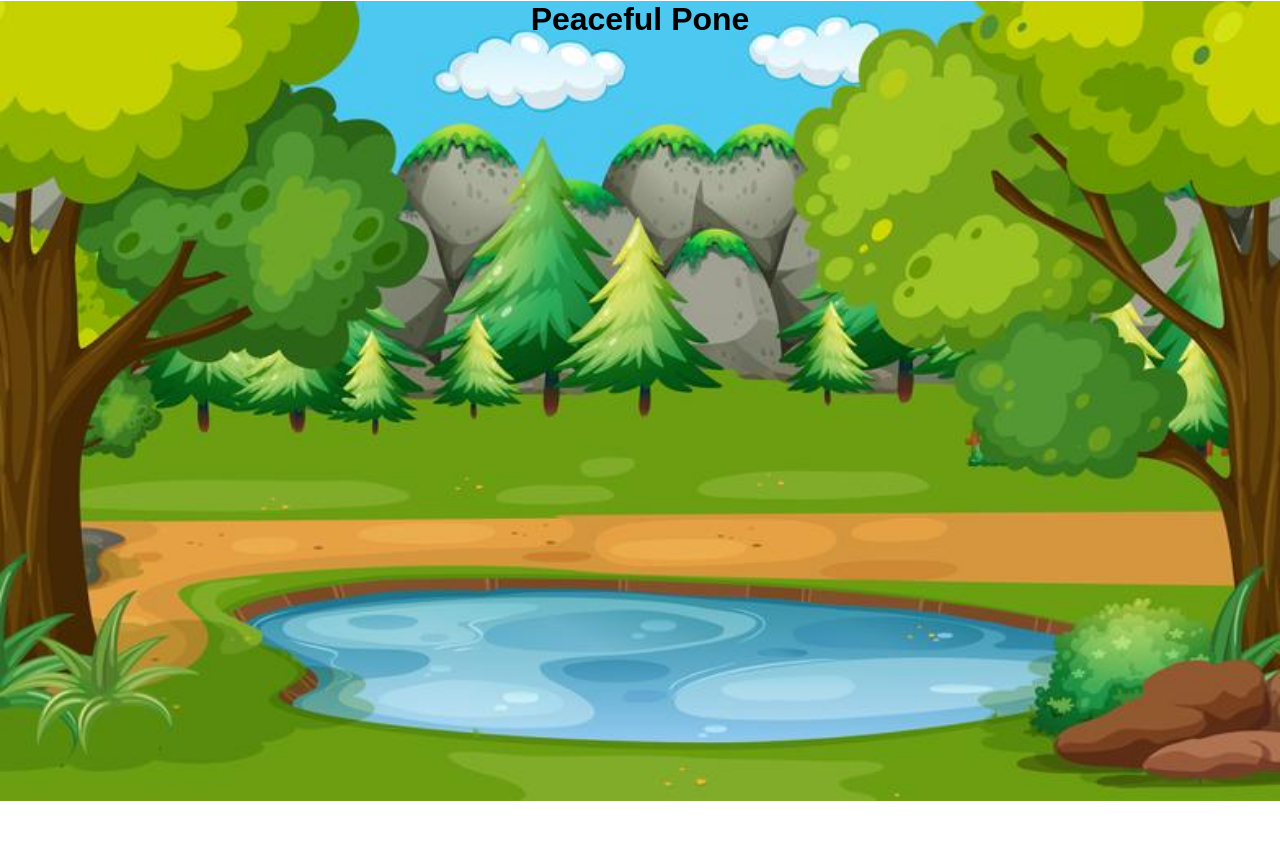
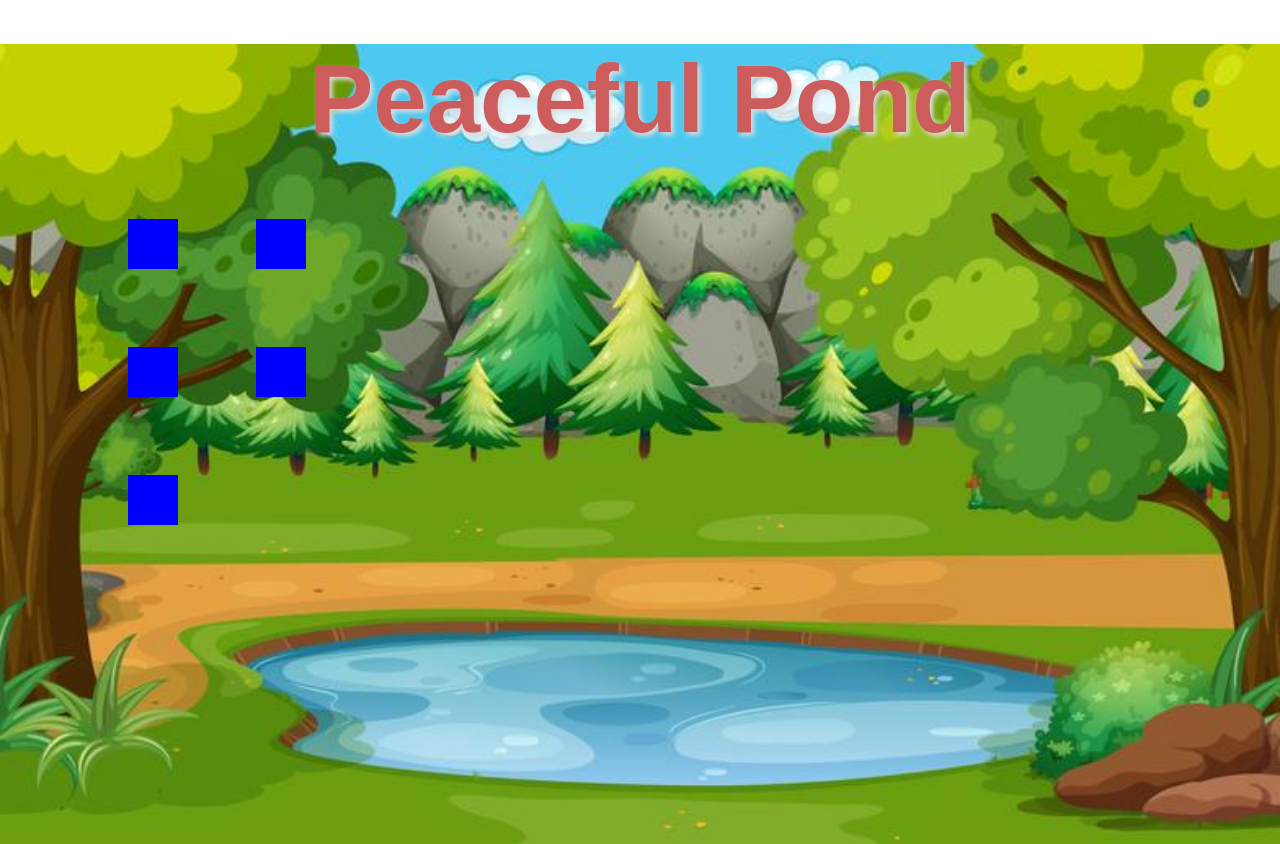
Before and after one commit to cgarvais/The-Hunt, a plain HTML site: page PeacefulPond.html in a window 1280 px wide. Before the commit the page ends 801 px from the top, so only its background shows below. Drawn offline with Linux system fonts and the light colour scheme; a web font is replaced by a local one.

Commit message:
Added eggs to Peaceful Pond

```diff
--- a/PeacefulPond.html
+++ b/PeacefulPond.html
@@ -7,8 +7,28 @@
 <link rel="stylesheet" href="assets/css/style.css">
 </head>
 <body>
-    <div class="level-container" id="peaceful-pond">
-        <h1 class="level-title">Peaceful Pone</h1>
+    <div class="peaceful-pond">
+        <h1 class="level-title">Peaceful Pond</h1>
+                <a href="https://static.wikia.nocookie.net/egg-inc/images/2/28/Egg_easter.png/revision/latest?cb=20190520212958">
+                    <div id="button-1">
+                    </div>
+                </a>
+                <a href="https://static.wikia.nocookie.net/egg-inc/images/2/28/Egg_easter.png/revision/latest?cb=20190520212958">
+                    <div id="button-2">
+                    </div>
+                </a>
+                <a href="https://static.wikia.nocookie.net/egg-inc/images/2/28/Egg_easter.png/revision/latest?cb=20190520212958">
+                    <div id="button-3">
+                    </div>
+                </a>
+                <a href="https://static.wikia.nocookie.net/egg-inc/images/2/28/Egg_easter.png/revision/latest?cb=20190520212958">
+                    <div id="button-4">
+                    </div>
+                </a>
+                <a href="https://static.wikia.nocookie.net/egg-inc/images/2/28/Egg_easter.png/revision/latest?cb=20190520212958">
+                    <div id="button-5">
+                    </div>
+                </a>
     </div>
 
 </body>
--- a/assets/css/style.css
+++ b/assets/css/style.css
@@ -1,34 +1,127 @@
-h1,
-h2 {
-    font-family: Arial, Helvetica, sans-serif;
-}
+/* FONTS */
+@font-face {
+    font-family: 'Itim';
+    font-style: normal;
+    font-weight: 400;
+    font-display: swap;
+    src: url(https://fonts.gstatic.com/s/itim/v4/0nknC9ziJOYe8ANAkOzaZwQ.woff2) format('woff2');
+    unicode-range: U+0000-00FF, U+0131, U+0152-0153, U+02BB-02BC, U+02C6, U+02DA, U+02DC, U+2000-206F, U+2074, U+20AC, U+2122, U+2191, U+2193, U+2212, U+2215, U+FEFF, U+FFFD;
+  }
+/* BODY STYLES */
 body {
     margin: 0px;
     margin-top: -20px;
+    font-size: 20px;
 }
+h1,
+h2,
+h3 {
+    font-family: 'Itim', sans-serif;
+    text-shadow: 3px 3px 5px #000;
+}
+h1 {
+    font-size: 6rem;
+}
+h2 {
+    font-size: 2rem;
+}
+p {
+    font-family: sans-serif;
+}
+
 button {
-    background-color: cornflowerblue;
+    background-color: coral;
+    border-radius: 5px;
+    box-shadow: 2px 2px 2px #666;
     color: cornsilk;
-    padding: 15, 10;
+    padding: 10px;
 }
+button:hover {
+    background-color:rgb(10, 197, 150);
+    transition-duration: 0.5s;
+}
+a {
+    text-decoration: none;
+    font-size: 1.5rem;
+    color: cornsilk;
+}
+/* HERO SECTION */
 .hero {
     background-image: url('../images/easterbunny.jpeg');
     background-repeat: no-repeat;
     background-size: cover;
+    opacity: 90%;
     height: 100vh;
 }
 .text-content {
     float: right;
+    margin-right: 10%;
+    margin-left: 55%;
+    margin-top: 0%;
+    opacity: 100%;
+}
+.text-content p,
+.text-content h2,
+.text-content h1 {
+    color: cornsilk;
+}
+.text-content p {
+    font-style: italic;
+    text-shadow: 3px 3px 5px #000;
 }
 
 .level-title {
     text-align: center;
+    color:indianred;
+    text-shadow: 3px 3px 5px #dddddd;
 }
-
-
-#peaceful-pond {
+/* PEACEFUL POND */
+.peaceful-pond {
     background: url('../images/peacefulpond.jpeg');
     background-repeat: no-repeat;
     background-size: cover;
     height: 100vh;
 }
+#button-1 {
+    position: absolute;
+    cursor: pointer;
+    background-color: blue;
+    width: 50px;
+    height: 50px;
+    margin-left: 10%;
+}
+#button-2 {
+    position: absolute;
+    cursor: pointer;
+    background-color: blue;
+    width: 50px;
+    height: 50px;
+    margin-left: 10%;
+    margin-top: 10%;
+}
+#button-3 {
+    position: absolute;
+    cursor: pointer;
+    background-color: blue;
+    width: 50px;
+    height: 50px;
+    margin-left: 10%;
+    margin-top: 20%;
+}
+#button-4 {
+    position: absolute;
+    cursor: pointer;
+    background-color: blue;
+    width: 50px;
+    height: 50px;
+    margin-left: 20%;
+}
+#button-5 {
+    position: absolute;
+    cursor: pointer;
+    background-color: blue;
+    width: 50px;
+    height: 50px;
+    margin-left: 20%;
+    margin-top: 10%;
+}
```
Also changed, not shown: index.html (+1 -1 lines).
